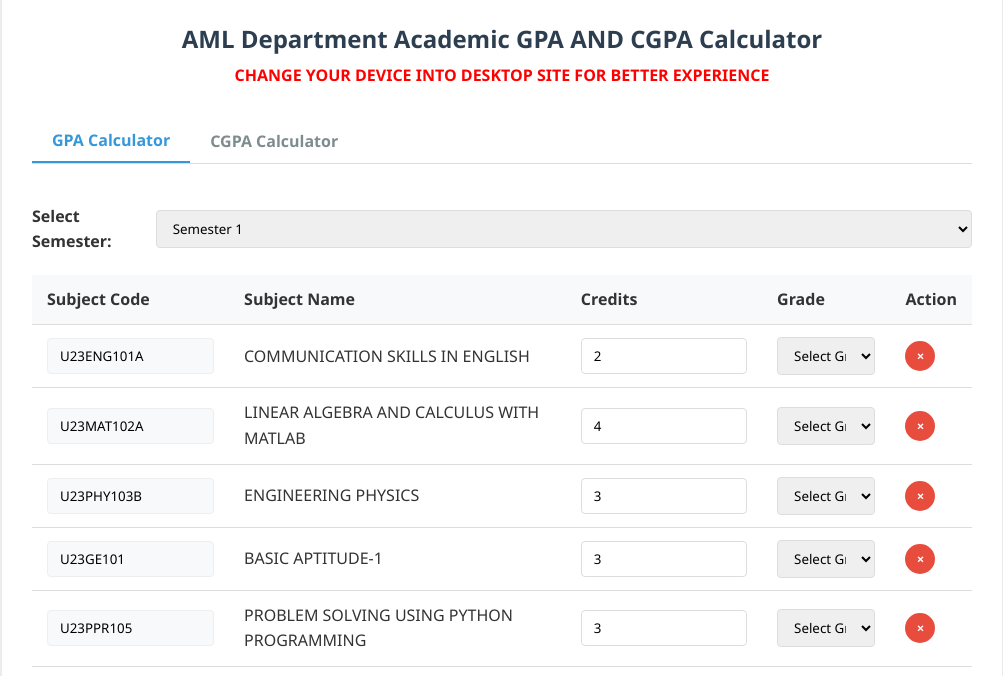
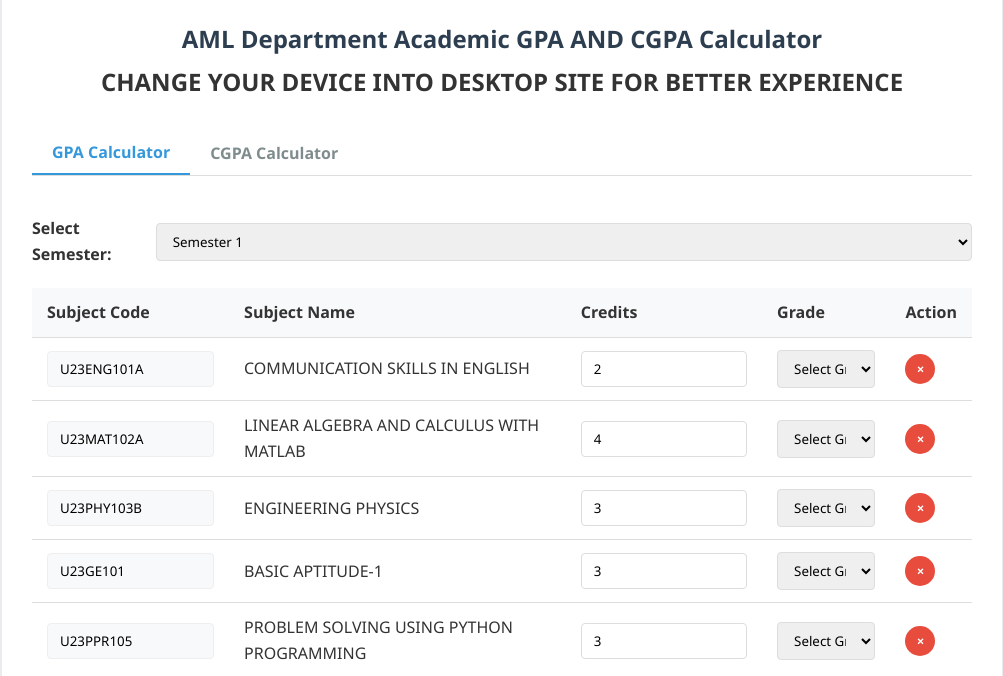
Before and after one commit to kamesh14151/GPA-CALC, a plain HTML site: page index.html in a window 1280 px wide. Shown: the part 113-789 px from the top of the page, without its empty margins (138-1141 px from the left). Drawn offline with Linux system fonts and the light colour scheme.

Commit message:
Update index.html

```diff
--- a/index.html
+++ b/index.html
@@ -12,9 +12,7 @@
         <header>
             <img src="LOGO_.jpg" alt="AJ Company Logo" class="logo">
             <h1>AML Department Academic GPA AND CGPA Calculator</h1>
-             <p style="color: red; font-weight: bold; text-align: center;">
-                CHANGE YOUR DEVICE INTO DESKTOP SITE FOR BETTER EXPERIENCE
-            </p>
+            <h2>CHANGE YOUR DEVICE INTO DESKTOP SITE FOR BETTER EXPERIENCE </h2>
         </header>
 
         <div class="tabs">
```
